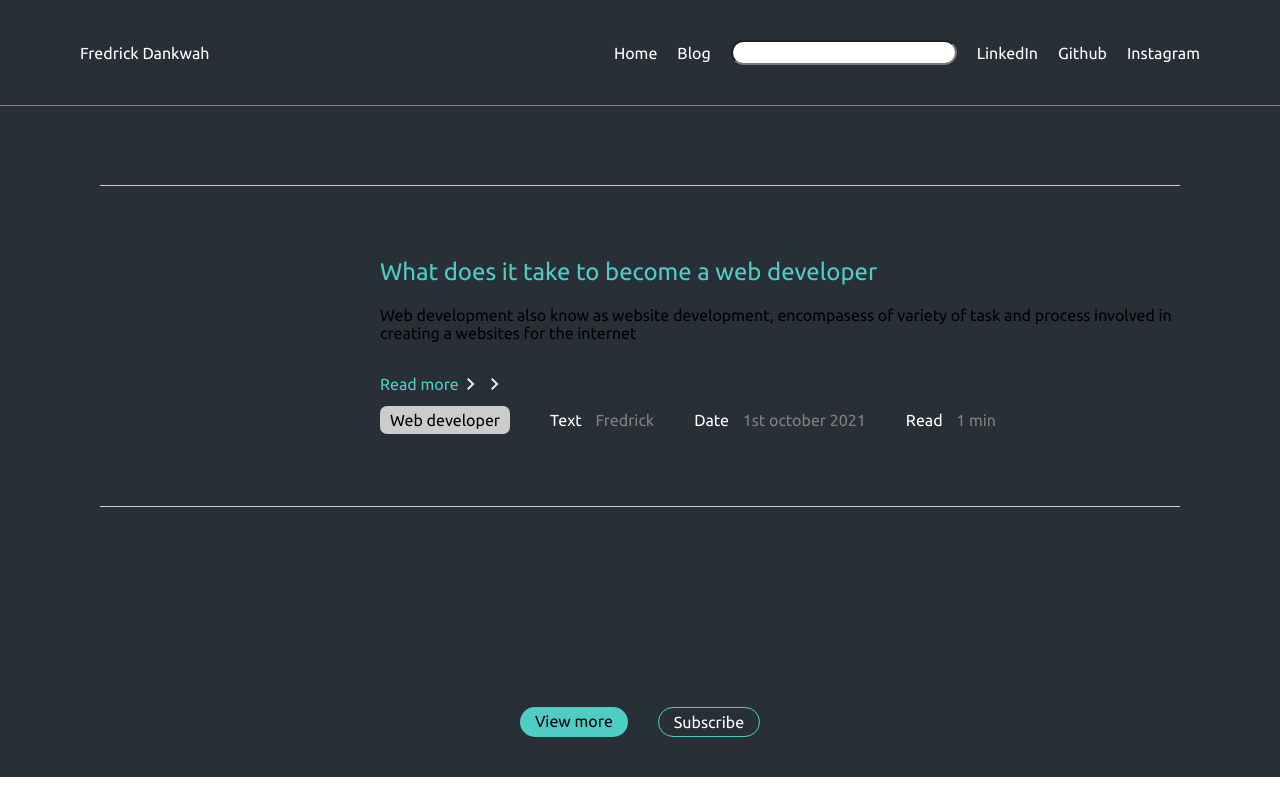
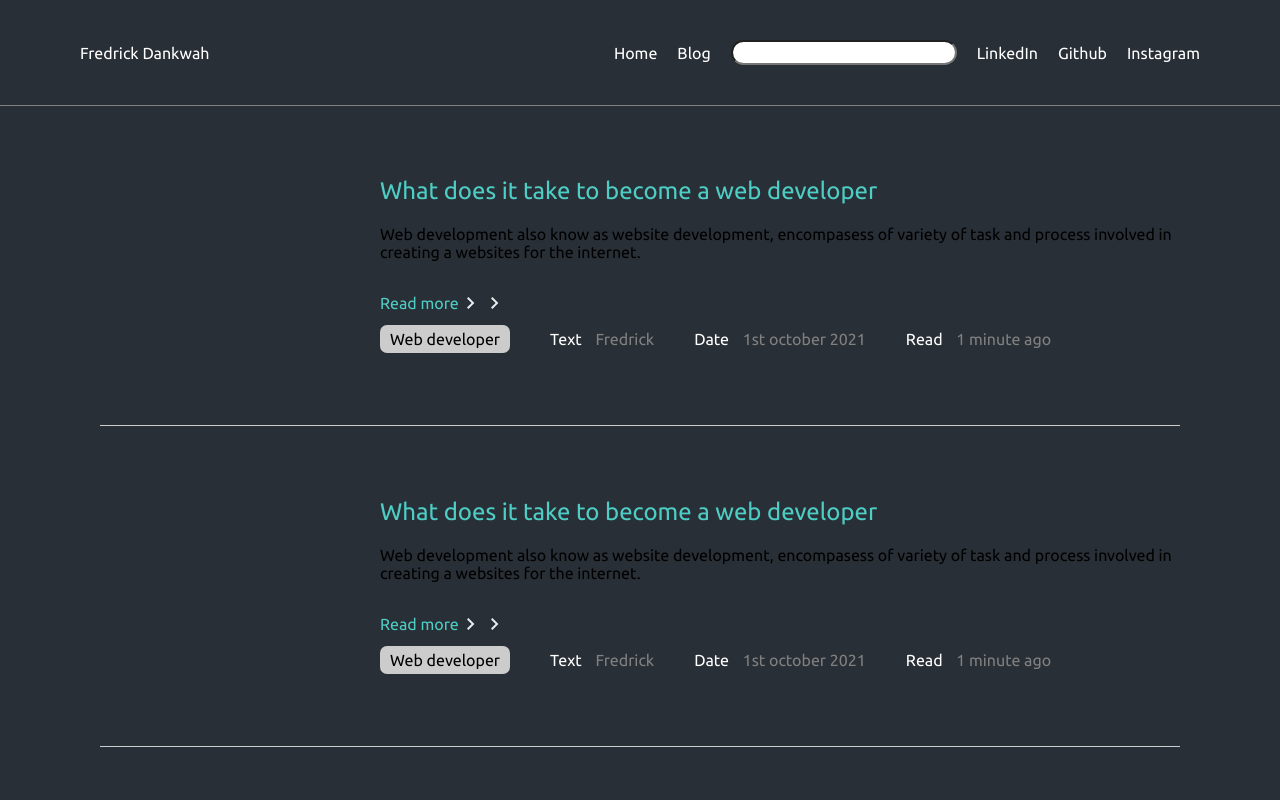
Before and after one commit to morganbr12/fdankwah_portfolio, an Angular app: page /blog in a window 1280 px wide. Shown: the top 800 px of the page. Built offline with nearby package versions, Linux system fonts and the light colour scheme.

Commit message:
added blog to it

```diff
--- a/src/app/pages/blog/blog.component.html
+++ b/src/app/pages/blog/blog.component.html
@@ -9,24 +9,21 @@
       </p>
     </div>
     <div class="content">
-        <div class="divider"></div>
+      @for (post of blogPost; track $index) {
+        <!-- <div class="divider"></div> -->
       <div class="row">
         <div class="leading"></div>
         <div class="cont">
           <div class="title1">
-              <h2>What does it take to become a web developer</h2>
+            <h2>{{ post.title }}</h2>
           </div>
           <div class="sub">
             <p>
-                Web development also know as website development, encompasess of
-                variety of task and process involved in creating a websites for
-                the internet
+              {{ post.content }}
             </p>
           </div>
           <div class="read-more">
-              <p>
-                Read more
-              </p>
+            <p>Read more</p>
             <img src="assets/icons/arrow-right.svg" />
             <img src="assets/icons/arrow-right.svg" />
           </div>
@@ -34,17 +31,14 @@
             <div class="btn">
               <p>Web developer</p>
             </div>
-              <div class="text">Text <span>Fredrick</span></div>
-              <div class="text">Date <span>1st october 2021</span></div>
-              <div class="text">Read <span>1 min</span></div>
+            <div class="text">Text <span>{{ post.name }}</span></div>
+            <div class="text">Date <span>{{ post.uploadedDate }}</span></div>
+            <div class="text">Read <span>{{ post.Read }}</span></div>
           </div>
         </div>
       </div>
       <div class="divider"></div>
-        <div class="row2">
-          <div class="btn1">View more</div>
-          <div class="btn2">Subscribe</div>
+      }
     </div>
   </div>
 </div>
-  </div>
--- a/src/app/pages/blog/blog.component.ts
+++ b/src/app/pages/blog/blog.component.ts
@@ -9,4 +9,31 @@ import { Component } from '@angular/core';
 })
 export class BlogComponent {
 
+
+  blogPost = [
+    {
+      title: 'What does it take to become a web developer',
+      content: 'Web development also know as website development, encompasess of variety of task and process involved in creating a websites for the internet.',
+      name: 'Fredrick',
+      uploadedDate: '1st october 2021',
+      Read: '1 minute ago',
+      imageUrl: ''
+    },
+    {
+      title: 'What does it take to become a web developer',
+      content: 'Web development also know as website development, encompasess of variety of task and process involved in creating a websites for the internet.',
+      name: 'Fredrick',
+      uploadedDate: '1st october 2021',
+      Read: '1 minute ago',
+      imageUrl: ''
+    },
+    {
+      title: 'What does it take to become a web developer',
+      content: 'Web development also know as website development, encompasess of variety of task and process involved in creating a websites for the internet.',
+      name: 'Fredrick',
+      uploadedDate: '1st october 2021',
+      Read: '1 minute ago',
+      imageUrl: ''
+    },
+  ];
 }
--- /dev/null
+++ b/src/app/pages/home-blog/home-blog.component.html
@@ -0,0 +1,46 @@
+<!-- blog -->
+<div class="blog-setup">
+    <div class="container">
+      <div class="icon"></div>
+      <div class="title">
+        <h2>Blog</h2>
+        <p>
+          My thoughts on technology, health and businsess, welcome to subscribe
+        </p>
+      </div>
+      <div class="content">
+          <div class="divider"></div>
+        <div class="row">
+          <div class="leading"></div>
+          <div class="cont">
+            <div class="title1">
+              <h2>New one</h2>
+            </div>
+            <div class="sub">
+              <p>
+                Lorem ipsum dolor sit amet consectetur, adipisicing elit. Non accusamus velit officiis odio consequatur minima sunt magnam exercitationem, perferendis cumque repudiandae voluptate sit, voluptatibus, ipsa officia itaque vero eveniet! Rerum repudiandae voluptate atque qui et eum, incidunt cum asperiores amet ab tempore similique. Nesciunt mollitia ullam nihil maxime beatae itaque.
+              </p>
+            </div>
+            <div class="read-more">
+              <p>Read more</p>
+              <img src="assets/icons/arrow-right.svg" />
+              <img src="assets/icons/arrow-right.svg" />
+            </div>
+            <div class="row">
+              <div class="btn">
+                <p>Web developer</p>
+              </div>
+              <div class="text">Text <span>Fredrick</span></div>
+              <div class="text">Date <span>12th August 2021</span></div>
+              <div class="text">Read <span>1 minute ago</span></div>
+            </div>
+          </div>
+        </div>
+        <div class="divider"></div>
+        <div class="row2">
+          <div class="btn1">View more</div>
+          <div class="btn2">Subscribe</div>
+        </div>
+      </div>
+    </div>
+  </div>
--- /dev/null
+++ b/src/app/pages/home-blog/home-blog.component.scss
@@ -0,0 +1,131 @@
+//   blog
+
+.blog-setup {
+    margin: 0px;
+    background-color: #292f36;
+
+
+    .container {
+        display: flex;
+        flex-direction: column;
+        align-items: center;
+
+        .title {
+            margin: 50px;
+
+            h2 {
+            text-align: center;
+            font-size: 25px;
+            color: #4ecdc4;
+            }
+
+            p {
+                font-size: 14px;
+                color: white;
+            }
+        }
+
+        .content {
+
+            .divider {
+                height: 1px;
+                background-color: #ccc;
+                width: 100%;
+                margin: 40px 0px;
+            }
+
+            .row {
+                display: flex;
+                gap: 40px;
+                align-items: center;
+
+                .leading {
+                    height: 240px;
+                    width: 240px;
+
+                    // TODO: add more design
+                }
+
+                .title1 {
+                    margin-bottom: 20px;
+
+                    h2 {
+                        color: #4ecdc4;
+                    }
+                }
+
+                .sub {
+                    margin-bottom: 30px;
+                    width: 100%;
+                    max-width: 800px;
+                }
+
+                .read-more {
+                    display: flex;
+                    align-items: center;
+                    justify-content: start;
+                    margin-bottom: 10px;
+
+                    p {
+                        color: #4ecdc4;
+                    }
+
+                    img {
+                        margin: 0px;
+                        padding: 0px;
+                        color: #4ecdc4;
+
+                    }
+                }
+
+                .read-more:hover {
+                    cursor: pointer;
+                }
+
+                .btn {
+                    background-color: #ccc;
+                    padding: 5px 10px;
+                    border-radius: 7px;
+                }
+
+                .text {
+                    color: white;
+
+                    span {
+                        color: grey;
+                        padding-left: 10px;
+                    }
+                }
+            }
+
+            .row2 {
+                display: flex;
+                gap: 30px;
+                justify-content: center;
+                margin-top: 25vh;
+                margin-bottom: 5vh;
+
+                .btn1 {
+                    background-color: #4ecdc4;
+                    padding: 5px 15px;
+                    border-radius: 50px;
+                }
+
+                .btn1:hover, .btn2:hover {
+                    cursor: pointer;
+                    opacity: 0.2;
+                }
+
+                .btn2 {
+                    border: 1px solid #4ecdc4;
+                    display: flex;
+                    justify-content: center;
+                    align-items: center;
+                    padding: 5px 15px;
+                    border-radius: 50px;
+                    color: white;
+                }
+            }
+        }
+    }
+}
--- a/src/app/pages/home/home.component.html
+++ b/src/app/pages/home/home.component.html
@@ -89,4 +89,4 @@
   </div>
 </div>
 
-<app-blog></app-blog>
+<app-home-blog></app-home-blog>
--- a/src/app/pages/home/home.component.ts
+++ b/src/app/pages/home/home.component.ts
@@ -4,6 +4,7 @@ import { NavMenuComponent } from '../../components/nav-menu/nav-menu.component';
 import { Langauges } from '../../interfaces/langauges';
 import { AboutComponent } from '../about/about.component';
 import { BlogComponent } from '../blog/blog.component';
+import { HomeBlogComponent } from '../home-blog/home-blog.component';
 
 @Component({
   selector: 'app-home',
@@ -12,7 +13,7 @@ import { BlogComponent } from '../blog/blog.component';
     NavMenuComponent,
     HomeComComponent,
     AboutComponent,
-    BlogComponent,
+    HomeBlogComponent,
   ],
   templateUrl: './home.component.html',
   styleUrl: './home.component.scss'
```
Also changed, not shown: src/app/pages/home-blog/home-blog.component.ts (added, +12 -0 lines), 1 other file (tests, documents, lock files or other folders). Lines whose indentation alone changed are shown as unchanged.
